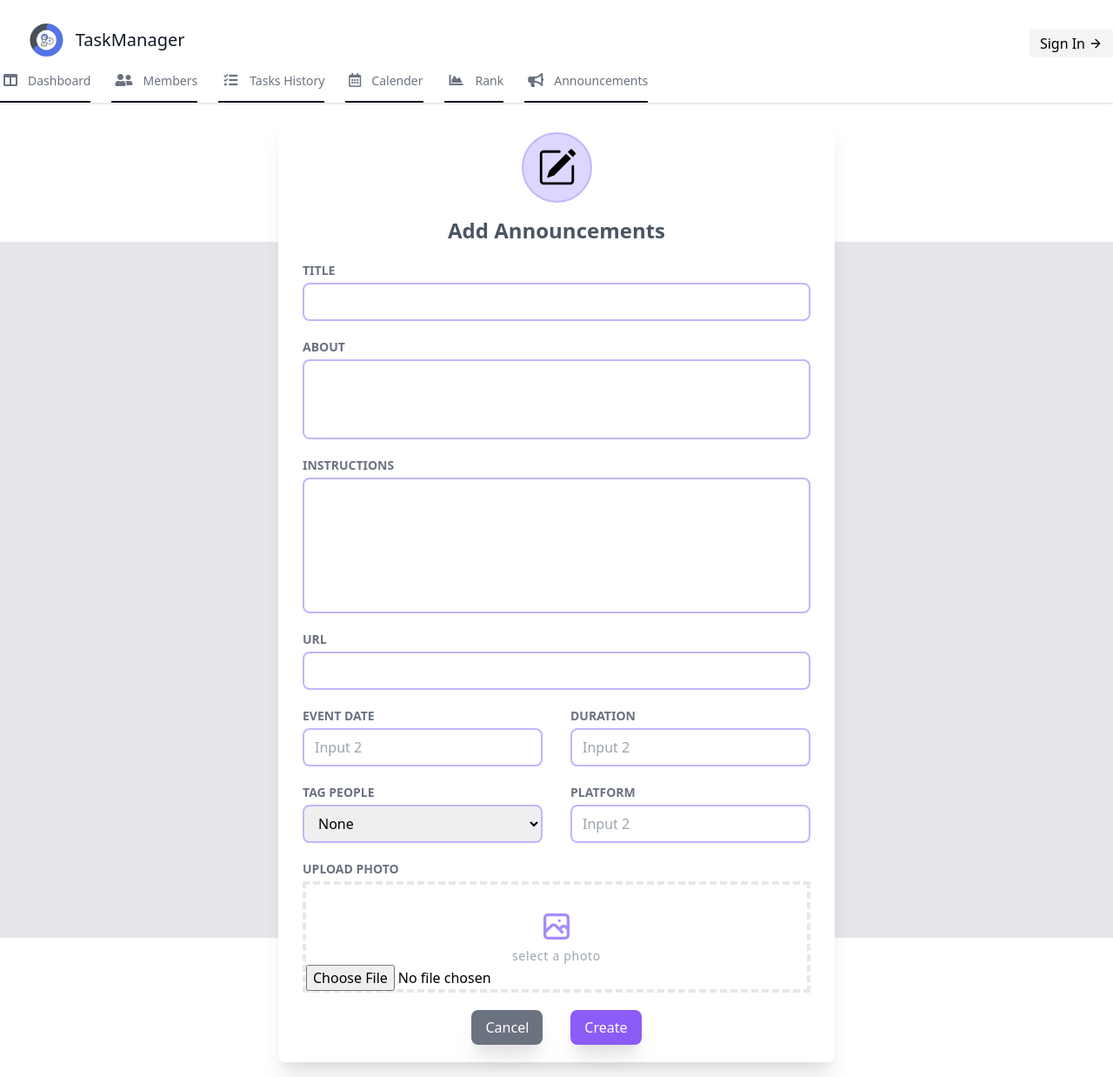
After one commit to zarif007/HRTaskManager, a Django app: page /announcement_creation in a window 1280 px wide. The commit adds this page. Shown: the whole page at 87% size. Run offline with Django 3.2, Linux system fonts and the light colour scheme; some libraries are stand-ins or nearby versions.

Commit message:
Added announcements.

```diff
--- a/tasks/forms.py
+++ b/tasks/forms.py
@@ -3,9 +3,10 @@ from django.contrib.auth import get_user_model
 from django.contrib.auth.forms import UserCreationForm, UsernameField
 from django.forms import fields, models
 
-from .models import Task, User
+from .models import Task, User, Announcements
 
 User = get_user_model()
+
 
 class CustomUserCreationForm(UserCreationForm):
 
@@ -43,6 +44,26 @@ class TaskModelForm(forms.ModelForm):
         )
 
 
+class AnnouncementsModelForm(forms.ModelForm):
+
+    event_date = forms.DateField(input_formats=['%d/%m/%Y'])
+
+    class Meta:
+        model = Announcements
+
+        fields = (
+            'title',
+            'picture',
+            'about',
+            'instructions',
+            'url',
+            'tagged',
+            'event_date',
+            'duration',
+            'platform',
+        )
+
+
 class TaskApplyModelForm(forms.ModelForm):
 
     class Meta:
--- a/tasks/urls.py
+++ b/tasks/urls.py
@@ -12,6 +12,8 @@ urlpatterns = [
     path('tasks_history', views.task_history, name='task_history'),
     path('rank', views.user_rank, name='user_rank'),
     path('announcements', views.announcements, name='announcements'),
+    path('announcement_creation', views.announcement_creation,
+         name='announcement_creation'),
     path('announcement/<int:pk>/', views.announcement, name='announcement'),
     path('signin/', LoginView.as_view(), name='signin'),
     path('signout/', LogoutView.as_view(), name='signout'),
--- a/tasks/views.py
+++ b/tasks/views.py
@@ -21,7 +21,7 @@ from django.views import generic
 from django.views.generic.edit import UpdateView
 
 
-from .forms import CustomUserCreationForm, TaskApplyModelForm, TaskModelForm
+from .forms import AnnouncementsModelForm, CustomUserCreationForm, TaskApplyModelForm, TaskModelForm
 from .models import Event, Task, User, Announcements
 
 
@@ -451,3 +451,27 @@ def announcement(request, pk):
     }
 
     return render(request, 'announcement.html', context)
+
+
+def announcement_creation(request):
+    announcement = Announcements.objects.all()
+    form = AnnouncementsModelForm(request.POST, request.FILES)
+
+    if form.is_valid():
+        form.save()
+        print(form)
+
+        event = Event.objects.create(title=form.cleaned_data['title'],
+                                     description=form.cleaned_data['about'],
+                                     end_time=form.cleaned_data['event_date'])
+
+        event.save()
+
+        return redirect('announcements')
+
+    context = {
+        'form': form,
+        'announcement': announcement,
+    }
+
+    return render(request, 'announcement_creation.html', context)
--- a/templates/announcement.html
+++ b/templates/announcement.html
@@ -13,7 +13,9 @@
         </div>
         <div class="lg:w-5/6 mx-auto">
             <div class="rounded-lg h-70 overflow-hidden">
-                <img alt="content" class="object-cover object-center h-full w-full" src="{{ announcement.picture.url }}">
+                {% if announcement.picture.url %}
+                <img alt="content" class="object-cover object-center h-full w-full" src="{{ announcement.picture.url }}"> {% else %}
+                <img alt="content" class="object-cover object-center h-full w-full" src="https://dummyimage.com/721x401"> {% endif %}
             </div>
 
             <section class="text-gray-600 body-font">
--- /dev/null
+++ b/templates/announcement_creation.html
@@ -0,0 +1,110 @@
+{% extends 'base.html' %} {% block title %} | Invite {% endblock %} {% block content %}
+
+
+<!-- <form method="post" enctype="multipart/form-data">
+    {% csrf_token %} {{ form.as_p }}
+    <button type="submit">create</button>
+</form> -->
+
+
+<form method="post" enctype="multipart/form-data">
+    {% csrf_token %}
+    <div class="flex h-screen bg-gray-200 items-center justify-center  mt-40 mb-40">
+        <div class="grid bg-white rounded-lg shadow-xl w-11/12 md:w-9/12 lg:w-1/2">
+            <div class="flex justify-center py-4">
+                <div class="flex bg-purple-200 rounded-full md:p-4 p-2 border-2 border-purple-300">
+                    <svg xmlns="http://www.w3.org/2000/svg" width="45" height="45" fill="currentColor" class="bi bi-pencil-square" viewBox="0 0 16 16">
+                <path d="M15.502 1.94a.5.5 0 0 1 0 .706L14.459 3.69l-2-2L13.502.646a.5.5 0 0 1 .707 0l1.293 1.293zm-1.75 2.456-2-2L4.939 9.21a.5.5 0 0 0-.121.196l-.805 2.414a.25.25 0 0 0 .316.316l2.414-.805a.5.5 0 0 0 .196-.12l6.813-6.814z"/>
+                <path fill-rule="evenodd" d="M1 13.5A1.5 1.5 0 0 0 2.5 15h11a1.5 1.5 0 0 0 1.5-1.5v-6a.5.5 0 0 0-1 0v6a.5.5 0 0 1-.5.5h-11a.5.5 0 0 1-.5-.5v-11a.5.5 0 0 1 .5-.5H9a.5.5 0 0 0 0-1H2.5A1.5 1.5 0 0 0 1 2.5v11z"/>
+            </svg>
+                </div>
+            </div>
+
+            <div class="flex justify-center">
+                <div class="flex">
+                    <h1 class="text-gray-600 font-bold md:text-2xl text-xl">Add Announcements</h1>
+                </div>
+            </div>
+
+            <div class="grid grid-cols-1 mt-5 mx-7">
+                <label class="uppercase md:text-sm text-xs text-gray-500 text-light font-semibold" for="id_username">Title</label>
+                <input type="text" name="title" maxlength="200" required="" id="id_title" class=" py-2 px-3 rounded-lg border-2 border-purple-300 mt-1 focus:outline-none focus:ring-2 focus:ring-purple-600 focus:border-transparent " />
+            </div>
+
+            <div class="grid grid-cols-1 mt-5 mx-7 ">
+                <label class="uppercase md:text-sm text-xs text-gray-500 text-light font-semibold " for="id_in_club_name ">About</label>
+                <input name="about" maxlength="1000" id="id_about" class="py-8 px-3 rounded-lg border-2 border-purple-300 mt-1 focus:outline-none focus:ring-2 focus:ring-purple-800 focus:border-transparent" />
+            </div>
+
+            <div class="grid grid-cols-1 mt-5 mx-7 ">
+                <label class="uppercase md:text-sm text-xs text-gray-500 text-light font-semibold " for="id_in_club_name ">Instructions</label>
+                <input name="instructions" maxlength="1000" id="id_instructions" class="py-16 px-3 rounded-lg border-2 border-purple-300 mt-1 focus:outline-none focus:ring-2 focus:ring-purple-800 focus:border-transparent" />
+            </div>
+
+            <div class="grid grid-cols-1 mt-5 mx-7">
+                <label class="uppercase md:text-sm text-xs text-gray-500 text-light font-semibold" for="id_username">URL</label>
+                <input type="url" name="url" maxlength="200" id="id_url" class=" py-2 px-3 rounded-lg border-2 border-purple-300 mt-1 focus:outline-none focus:ring-2 focus:ring-purple-600 focus:border-transparent " />
+            </div>
+
+
+            <div class="grid grid-cols-1 md:grid-cols-2 gap-5 md:gap-8 mt-5 mx-7 ">
+                <div class="grid grid-cols-1 ">
+                    <label class="uppercase md:text-sm text-xs text-gray-500 text-light font-semibold " for="id_event_date">Event Date</label>
+                    <input type="text" name="event_date" required="" id="id_event_date" class="py-2 px-3 rounded-lg border-2 border-purple-300 mt-1 focus:outline-none focus:ring-2 focus:ring-purple-600 focus:border-transparent " type="text
+                    " placeholder="Input 2 " />
+                </div>
+
+
+
+                <div class="grid grid-cols-1 ">
+                    <label class="uppercase md:text-sm text-xs text-gray-500 text-light font-semibold " for="id_duration">Duration</label>
+                    <input type="text" name="duration" maxlength="100" id="id_duration" class="py-2 px-3 rounded-lg border-2 border-purple-300 mt-1 focus:outline-none focus:ring-2 focus:ring-purple-600 focus:border-transparent " type="text
+                    " placeholder="Input 2 " />
+                </div>
+            </div>
+
+
+            <div class="grid grid-cols-1 md:grid-cols-2 gap-5 md:gap-8 mt-5 mx-7 ">
+                <div class="grid grid-cols-1 ">
+                    <label class="uppercase md:text-sm text-xs text-gray-500 text-light font-semibold " for="id_tagged">Tag People</label>
+                    <select name="tagged" id="id_tagged" class="py-2 px-3 rounded-lg border-2 border-purple-300 mt-1 focus:outline-none focus:ring-2 focus:ring-purple-600 focus:border-transparent ">
+                        <option value="0">None</option>
+
+                        <option value="1">Everyone</option>
+
+                      </select>
+                </div>
+
+                <div class="grid grid-cols-1 ">
+                    <label class="uppercase md:text-sm text-xs text-gray-500 text-light font-semibold " for="id_platform">Platform</label>
+                    <input type="text" name="platform" maxlength="100" id="id_platform" class="py-2 px-3 rounded-lg border-2 border-purple-300 mt-1 focus:outline-none focus:ring-2 focus:ring-purple-600 focus:border-transparent " type="text
+                    " placeholder="Input 2 " />
+                </div>
+            </div>
+
+
+            <div class="grid grid-cols-1 mt-5 mx-7 ">
+                <label for="id_picture" class="uppercase md:text-sm text-xs text-gray-500 text-light font-semibold mb-1 ">Upload Photo</label>
+                <div class='flex items-center justify-center w-full'>
+                    <label class='flex flex-col border-4 border-dashed w-full h-32 hover:bg-gray-100 hover:border-purple-300 group'>
+                        <div class='flex flex-col items-center justify-center pt-7'>
+                        <svg class="w-10 h-10 text-purple-400 group-hover:text-purple-600 " fill="none " stroke="currentColor " viewBox="0 0 24 24 " xmlns="http://www.w3.org/2000/svg "><path stroke-linecap="round " stroke-linejoin="round
+                        " stroke-width="2 " d="M4 16l4.586-4.586a2 2 0 012.828 0L16 16m-2-2l1.586-1.586a2 2 0 012.828 0L20 14m-6-6h.01M6 20h12a2 2 0 002-2V6a2 2 0 00-2-2H6a2 2 0 00-2 2v12a2 2 0 002 2z "></path></svg>
+                        <p class='lowercase text-sm text-gray-400 group-hover:text-purple-600 pt-1 tracking-wider'>Select a photo</p>
+                        </div>
+                        <input type="file" name="picture" accept="image/*" id="id_picture"/>
+                </label>
+                </div>
+            </div>
+
+            <div class='flex items-center justify-center  md:gap-8 gap-4 pt-5 pb-5'>
+                <button class='w-auto bg-gray-500 hover:bg-gray-700 rounded-lg shadow-xl font-medium text-white px-4 py-2'><a href="{% url "announcements" %} ">Cancel</a></button>
+                <button type="submit " class='w-auto bg-purple-500 hover:bg-purple-700 rounded-lg shadow-xl font-medium text-white px-4 py-2'>Create</button>
+            </div>
+
+        </div>
+    </div>
+</form>
+
+
+{% endblock content %}
--- a/templates/base.html
+++ b/templates/base.html
@@ -41,6 +41,14 @@
     <script>
         $(function() {
             $("#id_last_date").datepicker({
+                format: 'dd/mm/yyyy',
+            });
+        });
+    </script>
+
+    <script>
+        $(function() {
+            $("#id_event_date").datepicker({
                 format: 'dd/mm/yyyy',
             });
         });
```
Also changed, not shown: templates/announcements.html (+10 -1 lines), templates/user/edit_profile.html (+17 -18 lines).
